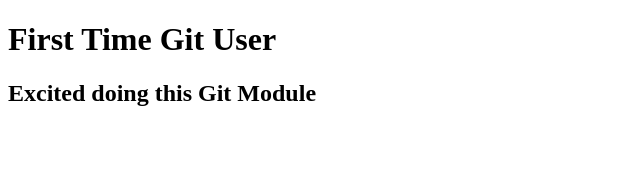
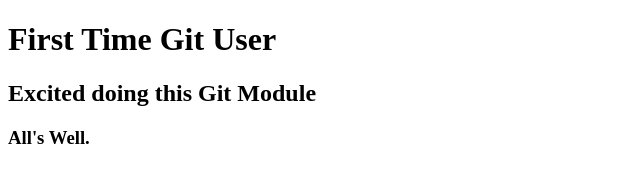
Before and after one commit to Jannatun-coder-creator/my-module2-website, a plain HTML site: page index.html in a window 1280 px wide. Shown: the whole page, without its empty margins (0-640 px from the left). Drawn offline with Linux system fonts and the light colour scheme.

Commit message:
added header3 & third hashtag

```diff
--- a/index.html
+++ b/index.html
@@ -7,6 +7,7 @@
 </head>
 <h1>First Time Git User</h1>
 <h2>Excited doing this Git Module</h2>
+<h3>All's Well.</h3>
 
 <body>
 
```
Also changed, not shown: 1 other file.
